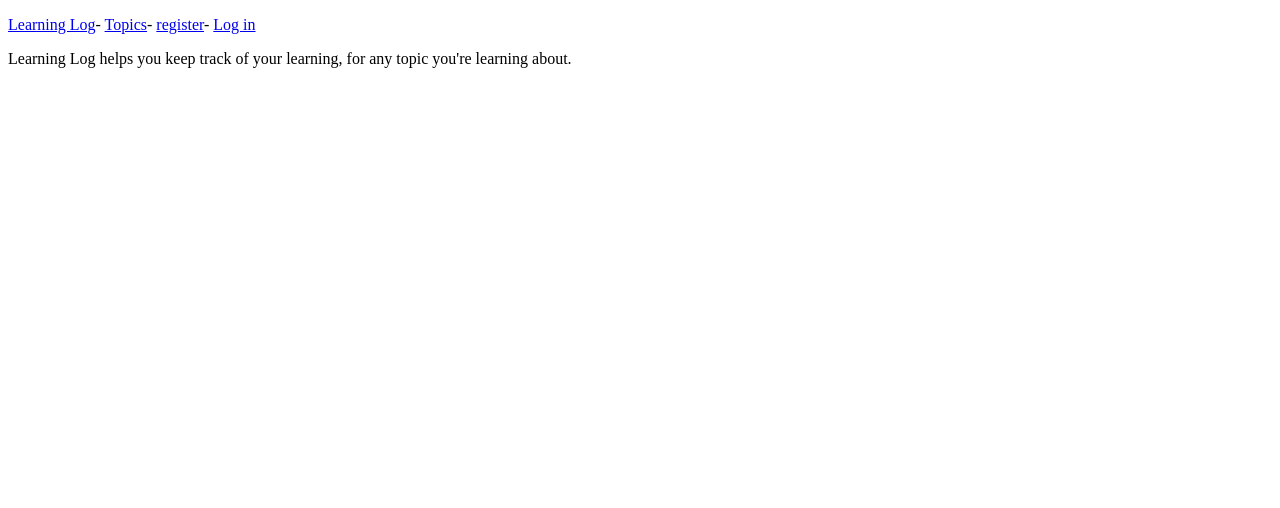
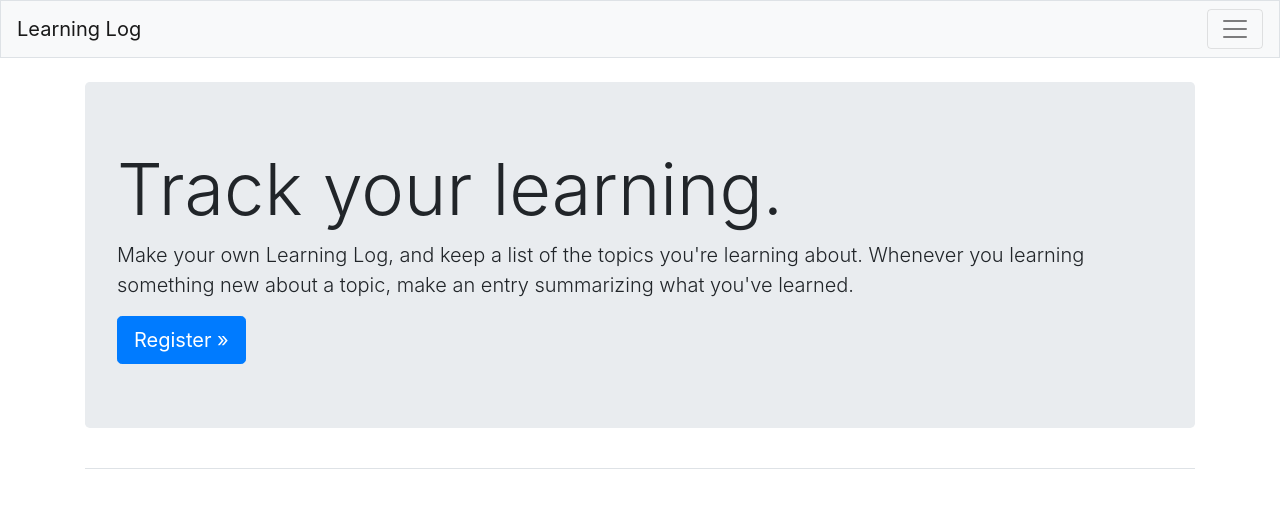
Before and after one commit to labulasi211/Web_learning, a Django app: page / in a window 1280 px wide. Shown: the top 508 px of the page. Run offline with Django 3.2, Linux system fonts and the light colour scheme; some libraries are stand-ins or nearby versions.

Commit message:
添加：添加了风格，不过出现了一些意想不到的问题

```diff
--- a/learning_log/settings.py
+++ b/learning_log/settings.py
@@ -34,6 +34,9 @@ INSTALLED_APPS = [
     # 我的应用程序
     'learning_logs',
     'users',
+
+    # 第三方应用程序
+    'bootstrap4',
 
     # 默认添加的应用程序
     'django.contrib.admin',
--- a/learning_logs/templates/learning_logs/base.html
+++ b/learning_logs/templates/learning_logs/base.html
@@ -1,22 +1,64 @@
+{%load bootstrap4%}
+
 <!DOCTYPE html>
 <html lang="en">
 <head>
     <meta charset="UTF-8">
+    <meta name="viewport" content="width=device-width, initial-scale=1,
+        shrink-to-fit=no">
     <title>Learning Log</title>
+
+    {%bootstrap_css%}
+    {%bootstrap_javascript jquery='full'%}
 </head>
 <body>
-<p>
-    <a href="{%url 'learning_logs:index'%}">Learning Log</a>-
-    <a href="{%url 'learning_logs:topics'%}">Topics</a>-
-    {%if user.is_authenticated%}
-    Hello,{{user.username}}-
-    <a href="{%url 'users:logout'%}">Log out</a>
-    {%else%}
-    <a href="{%url 'users:register'%}">register</a>-
-    <a href="{%url 'users:login'%}">Log in</a>
-    {%endif%}
-</p>
 
-{%block content%} {%endblock content%}
+<nav class="navbar navbar-expend-md navbar-light bg-light mb-4 border">
+    <a class="navbar-brand" href="{%url 'learning_logs:index'%}">
+        Learning Log
+    </a>
+
+    <button class="navbar-toggler" type="button" data-toggle="collapse"
+            data-target="#navbarCollapse" aria-controls="navbarCollapse"
+            aria-expanded="false" aria-label="Toggle navigation">
+        <span class="navbar-toggler-icon"></span>
+    </button>
+
+    <div class="collapse navbar-collapse" id="navbarCollapse">
+        <ul class="navbar-nav mr-auto">
+            <li class="nav-item">
+                <a class="nav-link" href="{%url 'learning_logs:topics'%}">Topics</a>
+            </li>
+        </ul>
+        <ul class="navbar-nav ml-auto">
+            {%if user.is_authenticated%}
+            <li class="nac-item">
+                <span class="navbar-text">Hello,{{user.username}}</span>
+            </li>
+            <li class="nav-item">
+                <a class="nav-link" href="{%url 'users:logout'%}">Log out</a>
+            </li>
+            {%else%}
+            <li class="nav-item">
+                <a class="nav-link" href="{%url 'users:register'%}">Register</a>
+            </li>
+            <li class="nav-item">
+                <a class="nav-link" href="{%url 'users:login'%}">Log in</a>
+            </li>
+            {%endif%}
+        </ul>
+    </div>
+
+</nav>
+
+<main role="main" class="container">
+    <div class="pb-2 mb-2 border-bottom">
+        {%block page_header%}{%endblock page_header%}
+    </div>
+    <div>
+        {%block content%}{%endblock content%}
+    </div>
+</main>
+
 </body>
 </html>
--- a/learning_logs/templates/learning_logs/index.html
+++ b/learning_logs/templates/learning_logs/index.html
@@ -1,8 +1,17 @@
 {%extends "learning_logs/base.html"%}
 
-{%block content %}
-<p>
-    Learning Log helps you keep track of your learning, for any topic you're learning
-    about.
-</p>
-{%endblock content%}
+{%block page_header %}
+
+<div class="jumbotron">
+    <h1 class="display-3">Track your learning.</h1>
+
+    <p class="lead">
+        Make your own Learning Log, and keep a list of the topics you're learning
+        about. Whenever you learning something new about a topic, make an entry summarizing
+        what you've learned.
+    </p>
+    <a class="btn btn-lg btn-primary" href="{%url 'users:register'%}"
+       role="button">Register &raquo;</a>
+</div>
+
+{%endblock page_header%}
```
